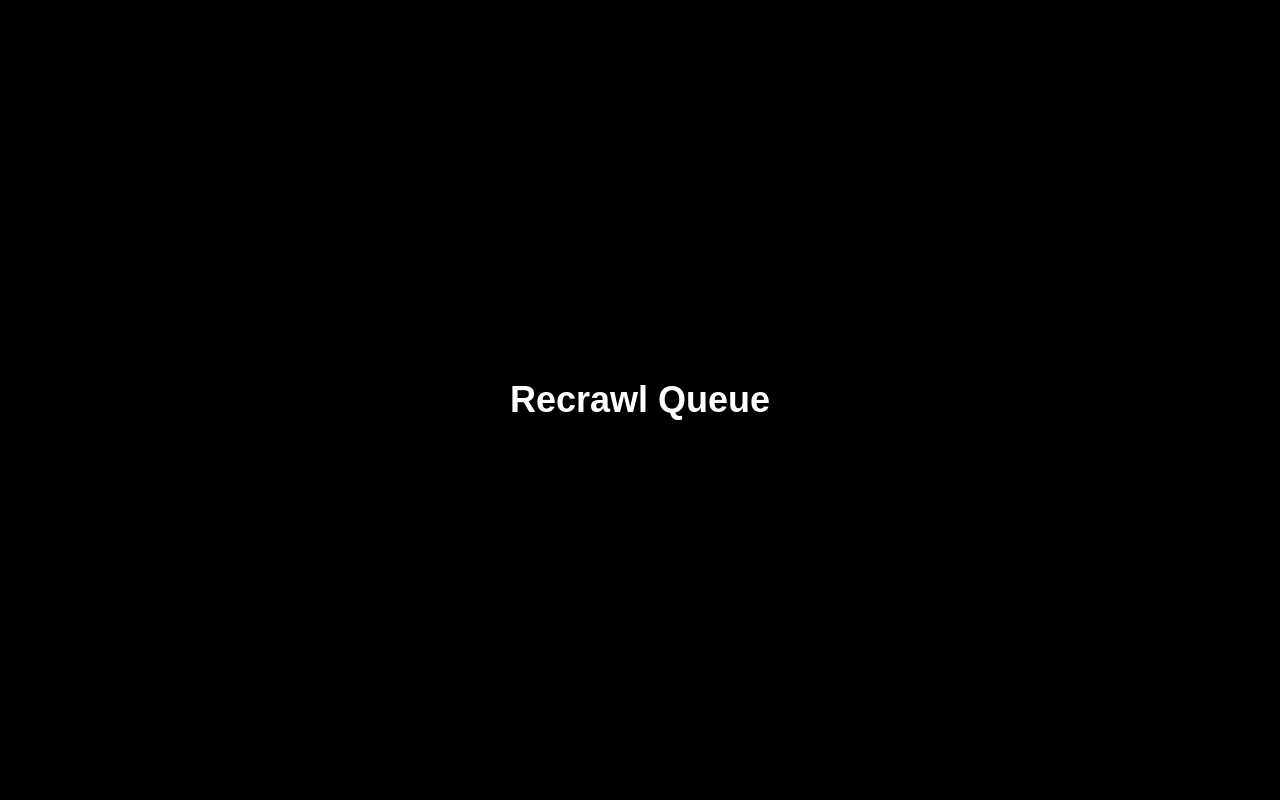
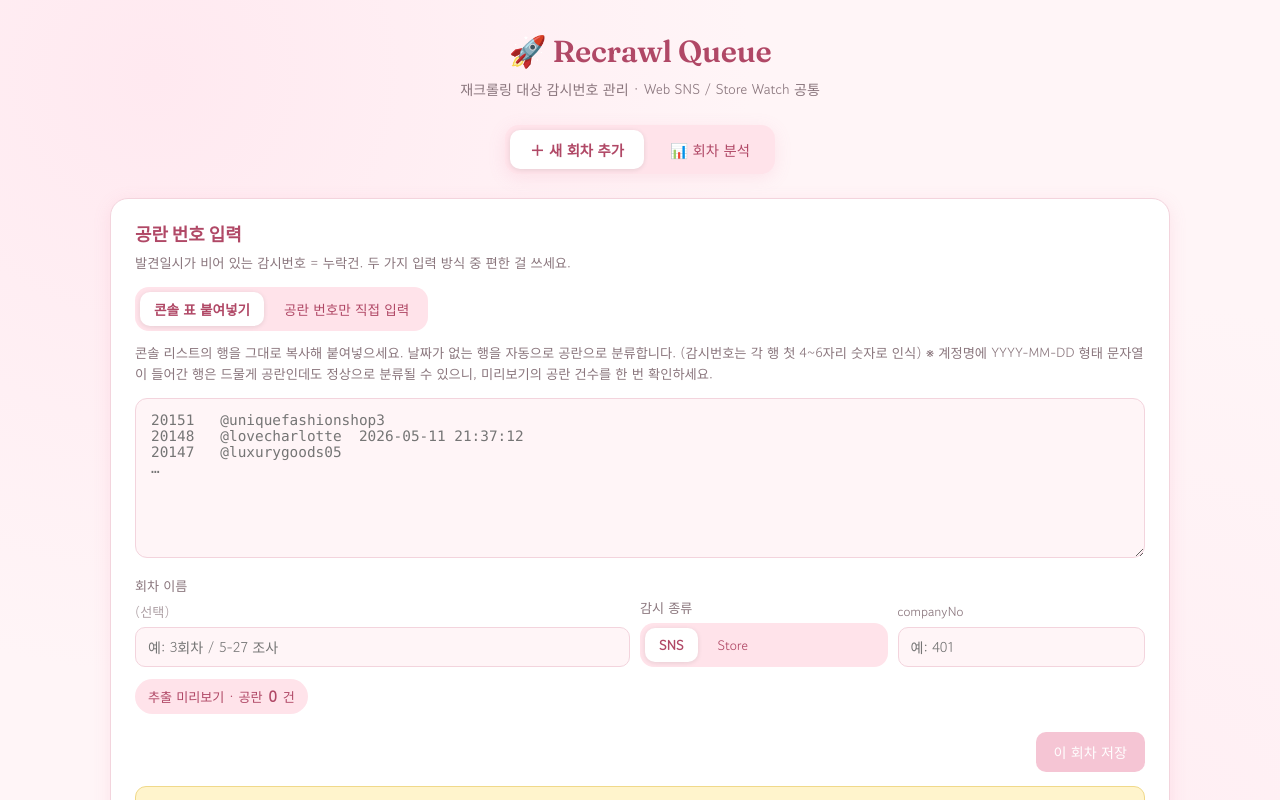
Before and after one commit to amis-zip/workspace, a Next.js app: page /faikerz/recrawl-queue in a window 1280 px wide. Built offline with nearby package versions, Linux system fonts and the light colour scheme.

Commit message:
use iframe for recrawl queue

```diff
--- a/app/faikerz/page.tsx
+++ b/app/faikerz/page.tsx
@@ -32,7 +32,7 @@ export default function FaikerzPage() {
               title={tool.title}
               description={tool.description}
               href={tool.href}
-              color={tool.color}
+              color={tool.color as "pink" | "orange" | "blue" | "green" | "yellow"}
               badge={tool.badge}
               icon={tool.icon}
             />
--- a/app/faikerz/recrawl-queue/page.tsx
+++ b/app/faikerz/recrawl-queue/page.tsx
@@ -1,9 +1,21 @@
+"use client";
+
+import { useEffect, useRef } from "react";
+
 export default function RecrawlQueuePage() {
+  const iframeRef = useRef<HTMLIFrameElement>(null);
+
+  useEffect(() => {
+    if (iframeRef.current) {
+      iframeRef.current.src = "/recrawl_queue_v6.html";
+    }
+  }, []);
+
   return (
-    <main className="min-h-screen bg-black text-white flex items-center justify-center">
-      <h1 className="text-4xl font-bold">
-        Recrawl Queue
-      </h1>
-    </main>
+    <iframe
+      ref={iframeRef}
+      className="w-full h-screen border-0"
+      title="Recrawl Queue"
+    />
   );
 }
```
